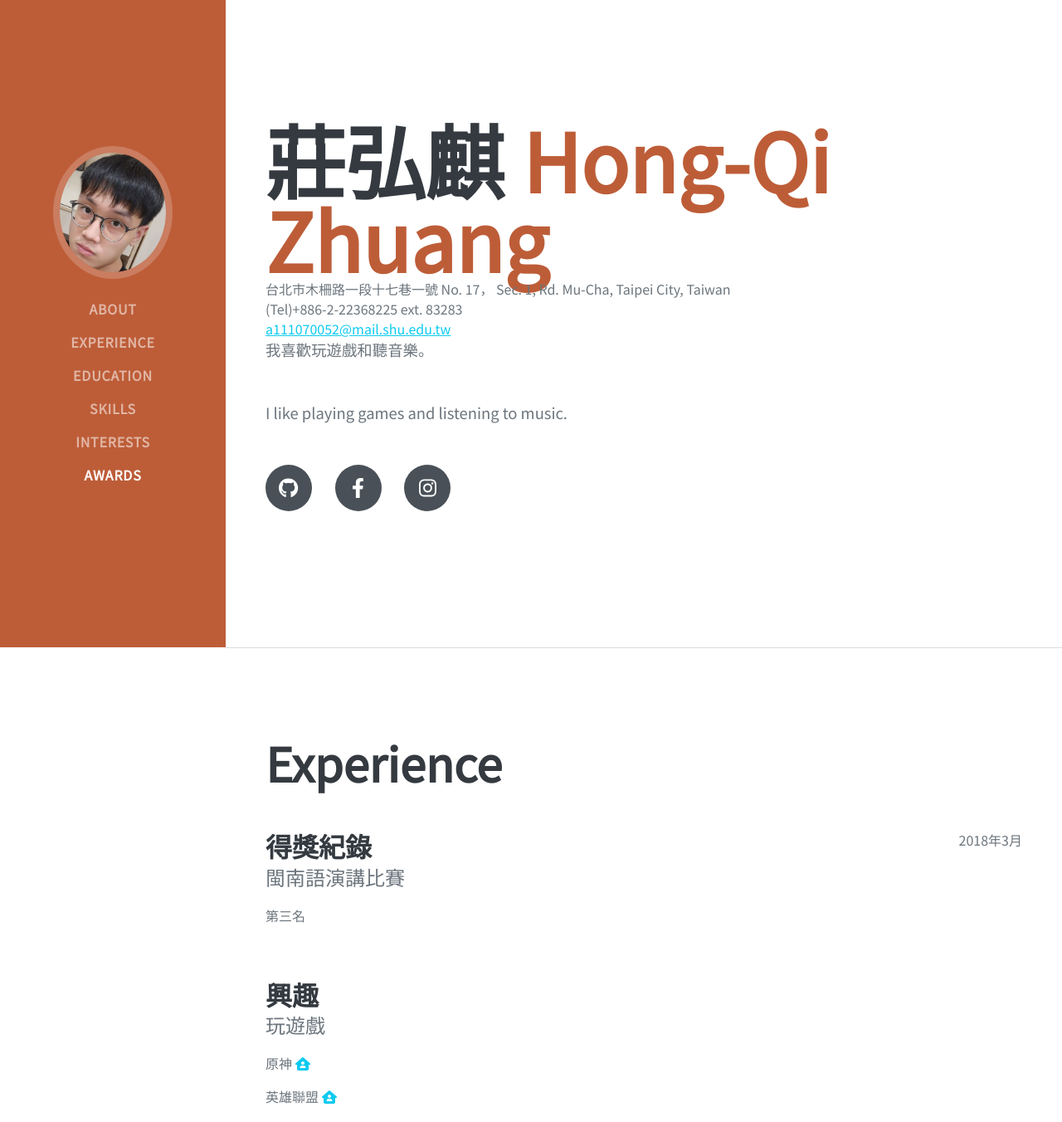
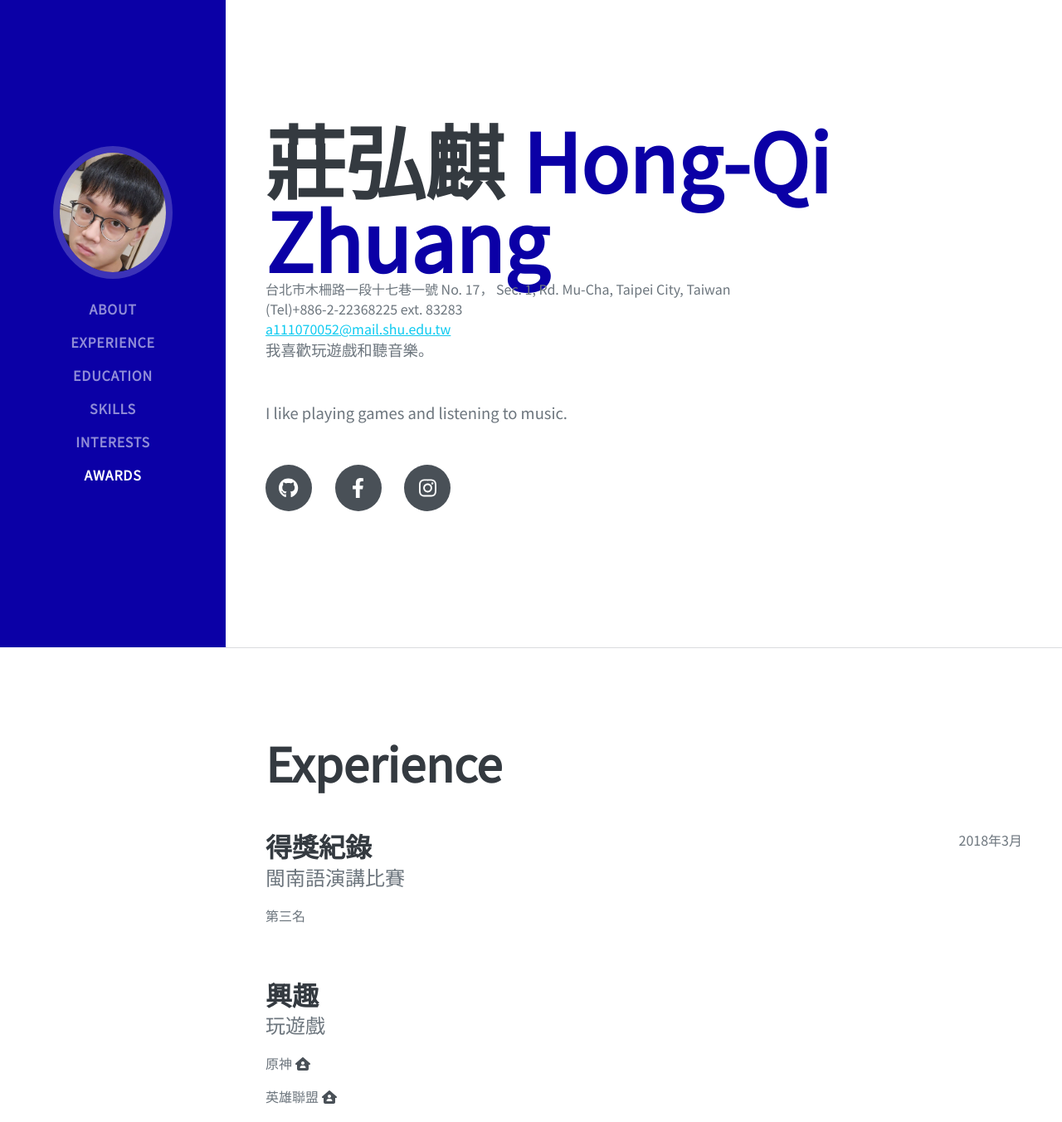
Before and after one commit to zhqautumn0331/zhqautumn0331.github.io, a plain HTML site: page index.html in a window 1280 px wide. Shown: the part 20-1372 px from the top of the page at 83% size. Drawn offline with nearby package versions, Linux system fonts and the light colour scheme; a web font is replaced by a local one.

Commit message:
Update my_style.css

```diff
--- a/css/my_style.css
+++ b/css/my_style.css
@@ -12,21 +12,21 @@ h6, .h6, h5, .h5, h4, .h4, h3, .h3, h2, .h2, h1, .h1 {
     text-transform: none;
 }
 :root {
-    --bs-cyan: #0dcaf0;
-    --bs-cyan-rgb: 11, 0, 166;
-    --bs-blue: #0d6efd;
-    --bs-blue-rgb: 238, 143, 0;
+    --bs-primary: #0dcaf0;
+    --bs-primary-rgb: 11, 0, 166;
+    --bs-secondary: #0d6efd;
+    --bs-secondary-rgb: 238, 143, 0;
 }
 .expedu_icon{
-    color: #0dcaf0;
+    color: #495057;
 }
 .expedu_icon:hover{
-    color: var(--bs-blue);
+    color: var(--bs-secondary);
 }
 a {
-    color: var(--bs-cyan);
+    color: var(--bs-primary);
 }
 
 .social-icons .social-icon:hover {
-    background-color: var(--bs-cyan);
+    background-color: var(--bs-primary);
 }
```
